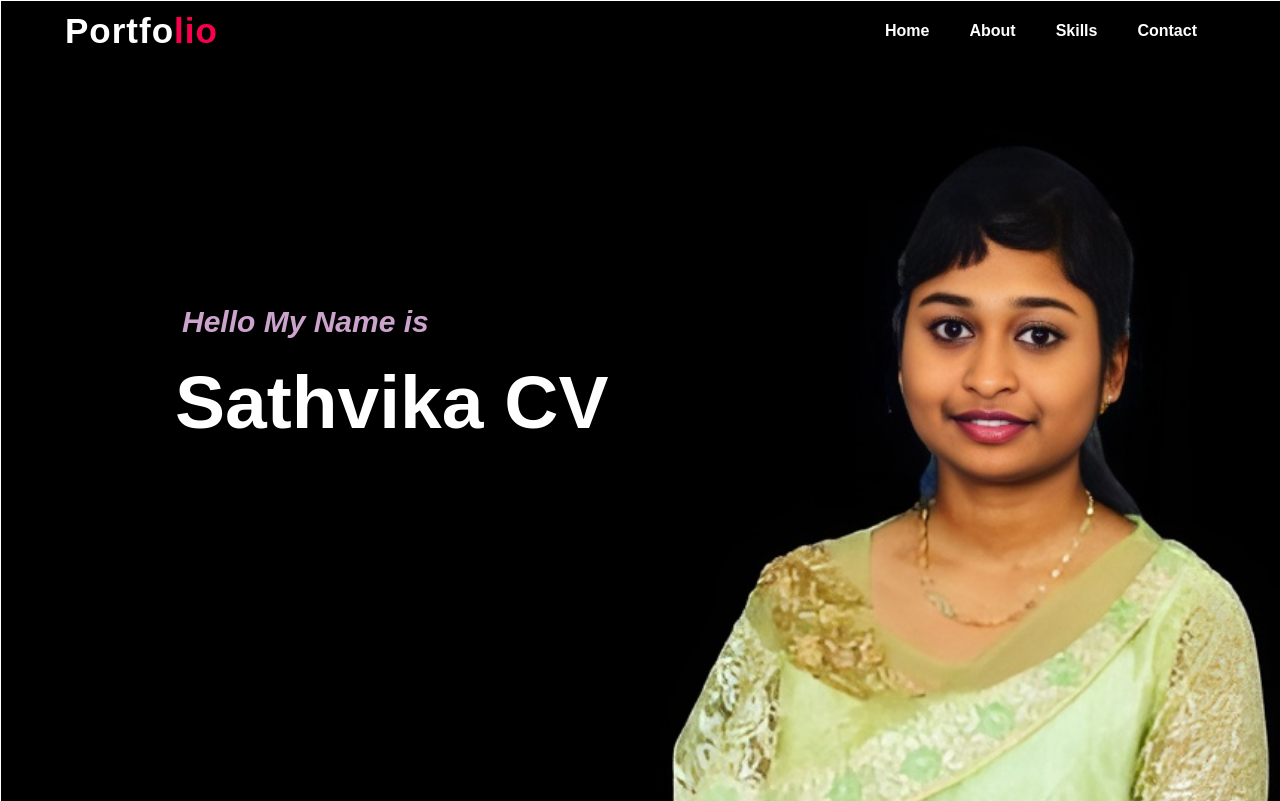
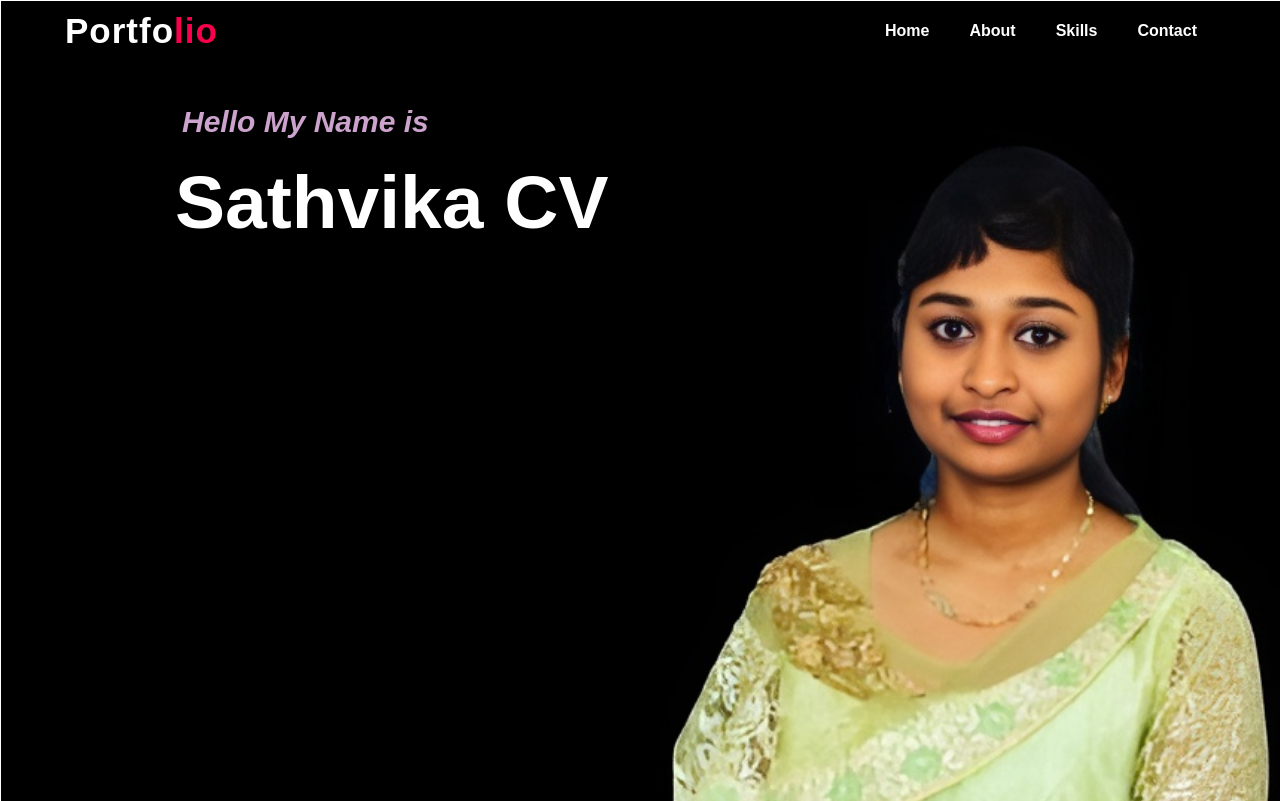
Before and after one commit to SathvikaCV7/Portfolio, a plain HTML site: page index.html in a window 1280 px wide. Shown: the top 801 px of the page. Drawn offline with Linux system fonts and the light colour scheme.

Commit message:
Update sath.css

```diff
--- a/sath.css
+++ b/sath.css
@@ -14,7 +14,7 @@
 	margin:1px;
 }
 .content{
-	margin-top: 200px;
+	top: 200px;
 	margin-left:100px;
 }
 nav{
```
